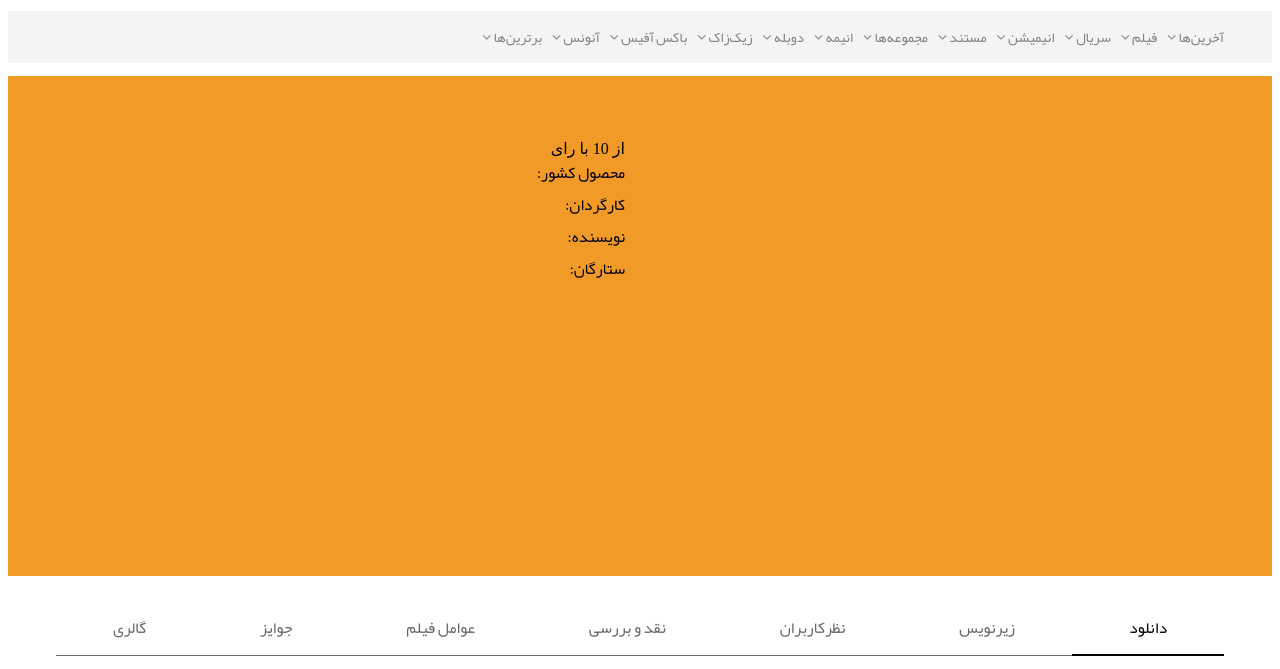
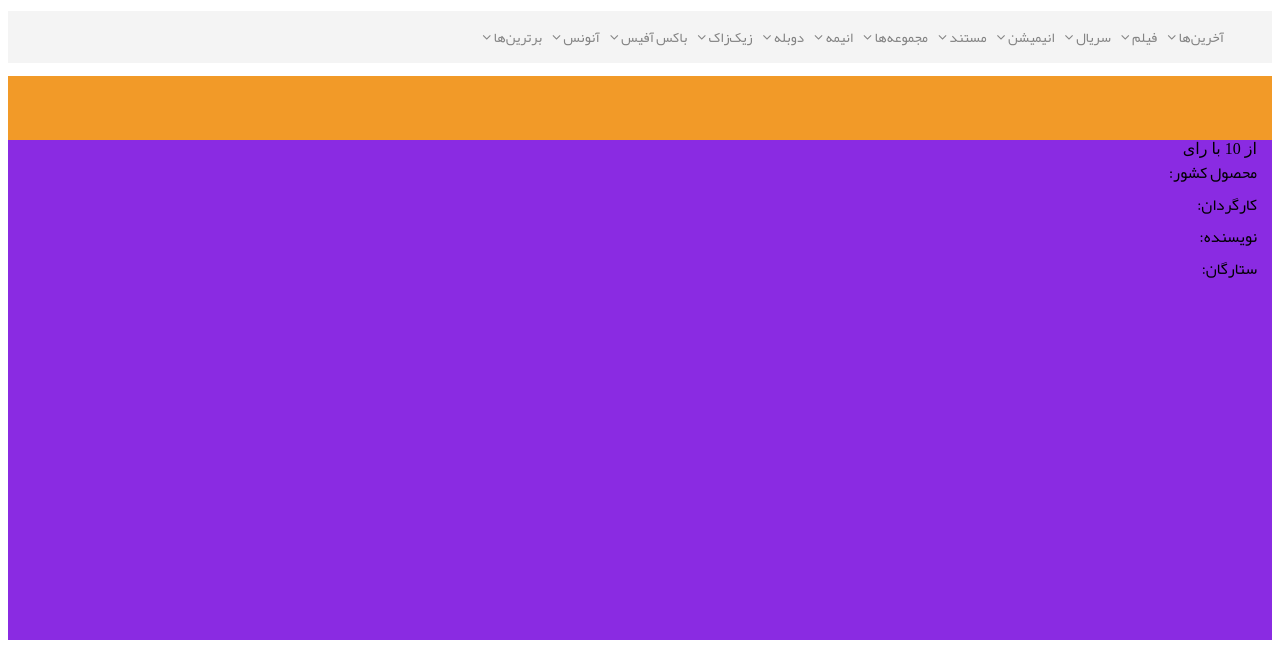
Before and after one commit to mmsamiei/WP_F17_HW3, a website: page src/download.html in a window 1280 px wide. Shown: the part 97-766 px from the top of the page. Drawn offline with Linux system fonts and the light colour scheme; no server answers; some icons are missing.

Commit message:
to night is enough

```diff
--- a/assets/download.css
+++ b/assets/download.css
@@ -308,7 +308,6 @@ a, a:visited{
 
 /* FILM INFORMATION DIV*/
 .film_information_div{
-    min-height: 500px;
     background: #f29a28;
 
 }
@@ -330,12 +329,24 @@ a, a:visited{
 
 .film_description_div{
     background: blueviolet   ;
+    min-height: 500px;
 }
 
 .film_description_div>.container>.row{
     background: red;
 }
 
+.cover{
+    margin-top: -40px;
+}
+
+.cover img{
+    height: auto;
+    width: auto;
+}
+
+.cover_txt{
+}
 
 /* END OF INFORMATION DIV*/
 
--- a/src/download.html
+++ b/src/download.html
@@ -151,10 +151,10 @@
     <div class="film_description_div">
         <div class="container">
             <div class="row">
-               <div class="cover col-lg-6">
+               <div class="cover col-lg-2 col-md-4 col-sm-5">
                    <img src="">
                </div>
-                <div class="cover_txt col-lg-6">
+                <div class="cover_txt col-lg-9 col-lg-offset-0 col-md-7 col-md-offset-1 col-sm-8">
                     <div class="details_detail">
                         <div class="imdb_wrap">
                             <span class="rating fa rateLabel">
```
